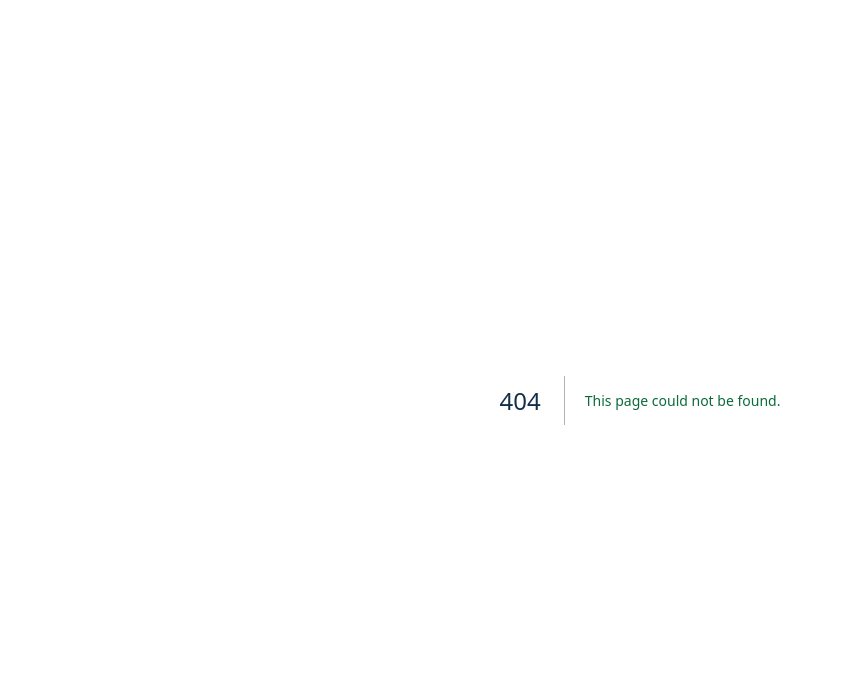
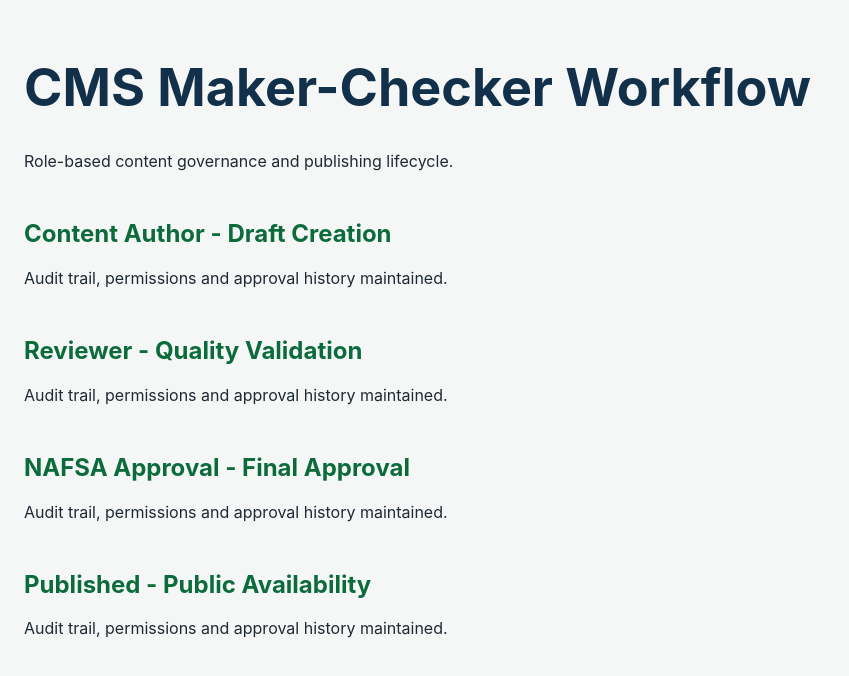
Before and after one commit to waseem99/NAFSA, a Next.js app in the folder prototype/: page /cms-workflow in a window 1280 px wide. Before the commit this address had no page. Shown: the top 676 px of the page, without its empty margins (0-849 px from the left). Built offline with nearby package versions, Linux system fonts and the light colour scheme.

Commit message:
Add CMS maker checker workflow screen

```diff
--- /dev/null
+++ b/prototype/app/cms-workflow/page.tsx
@@ -0,0 +1,21 @@
+export default function CMSWorkflowPage() {
+  const workflow = [
+    'Content Author - Draft Creation',
+    'Reviewer - Quality Validation',
+    'NAFSA Approval - Final Approval',
+    'Published - Public Availability'
+  ];
+
+  return (
+    <main>
+      <h1>CMS Maker-Checker Workflow</h1>
+      <p>Role-based content governance and publishing lifecycle.</p>
+      {workflow.map((step) => (
+        <section key={step}>
+          <h2>{step}</h2>
+          <p>Audit trail, permissions and approval history maintained.</p>
+        </section>
+      ))}
+    </main>
+  );
+}
```
